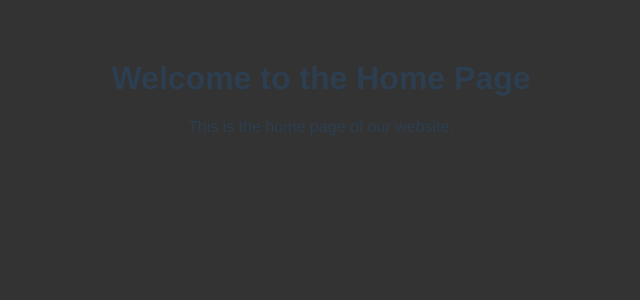
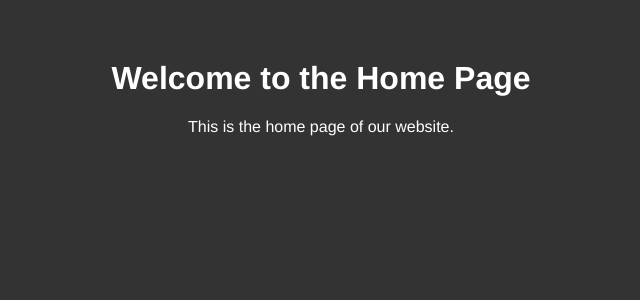
Before and after one commit to i5anin/vuefolio, a Vue app: page / in a window 1280 px wide. Shown: the top 300 px of the page, without its empty margins (319-959 px from the left). Built offline with nearby package versions, Linux system fonts and the light colour scheme.

Commit message:
Update _dark-theme.scss

```diff
--- a/src/assets/_dark-theme.scss
+++ b/src/assets/_dark-theme.scss
@@ -8,13 +8,13 @@ $text-color: #ffffff;
   -webkit-font-smoothing: antialiased;
   -moz-osx-font-smoothing: grayscale;
   text-align: center;
-  color: #2c3e50;
+  //   color: #2c3e50;
   margin-top: 60px;
 }
 
 .dark-theme {
   background-color: $background-color;
-  color: $text-color;
+  color: $text-color !important;
 
   // Adjust other UI elements as necessary
   // При необходимости настройте другие элементы пользовательского интерфейса.
```
